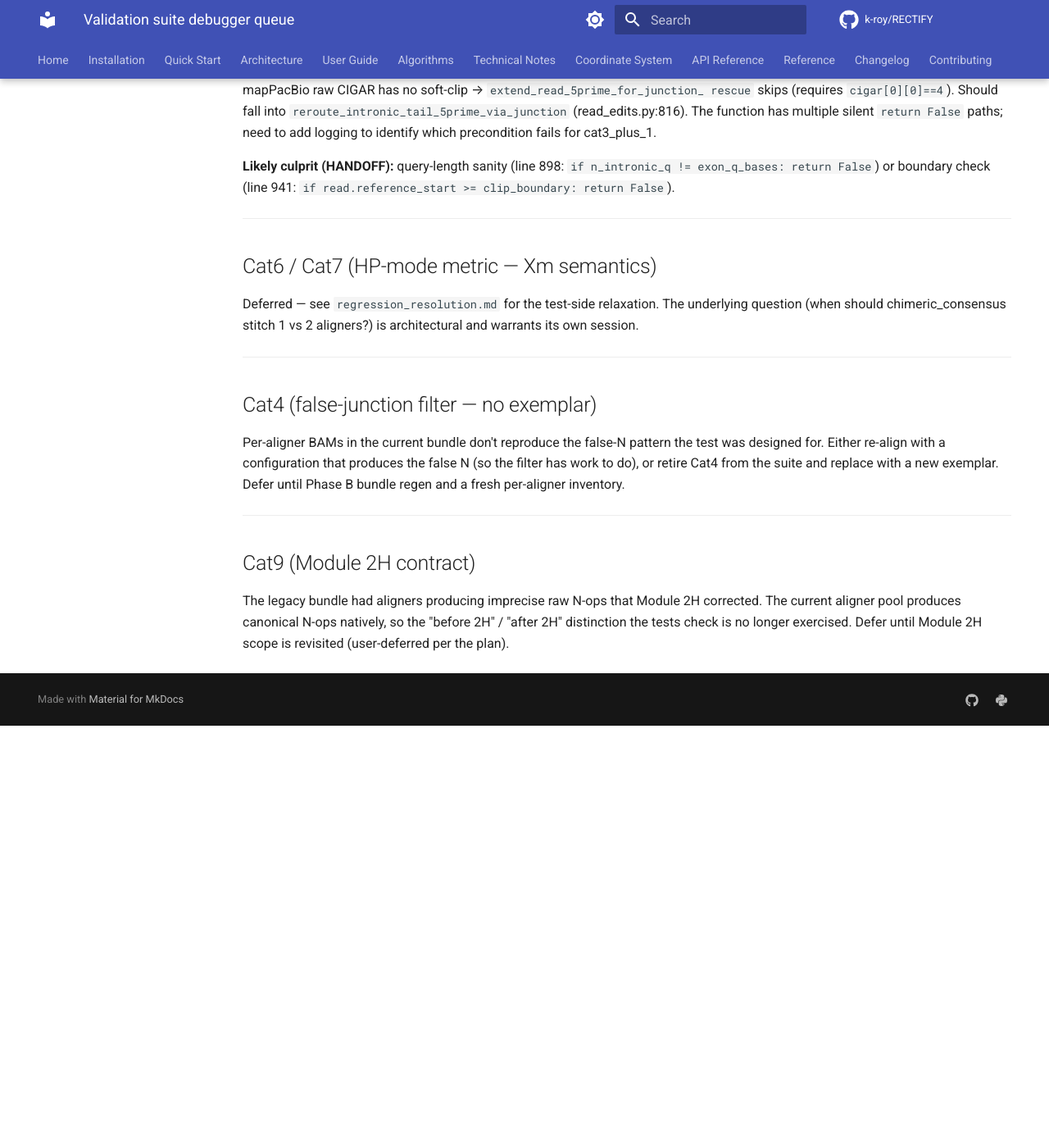
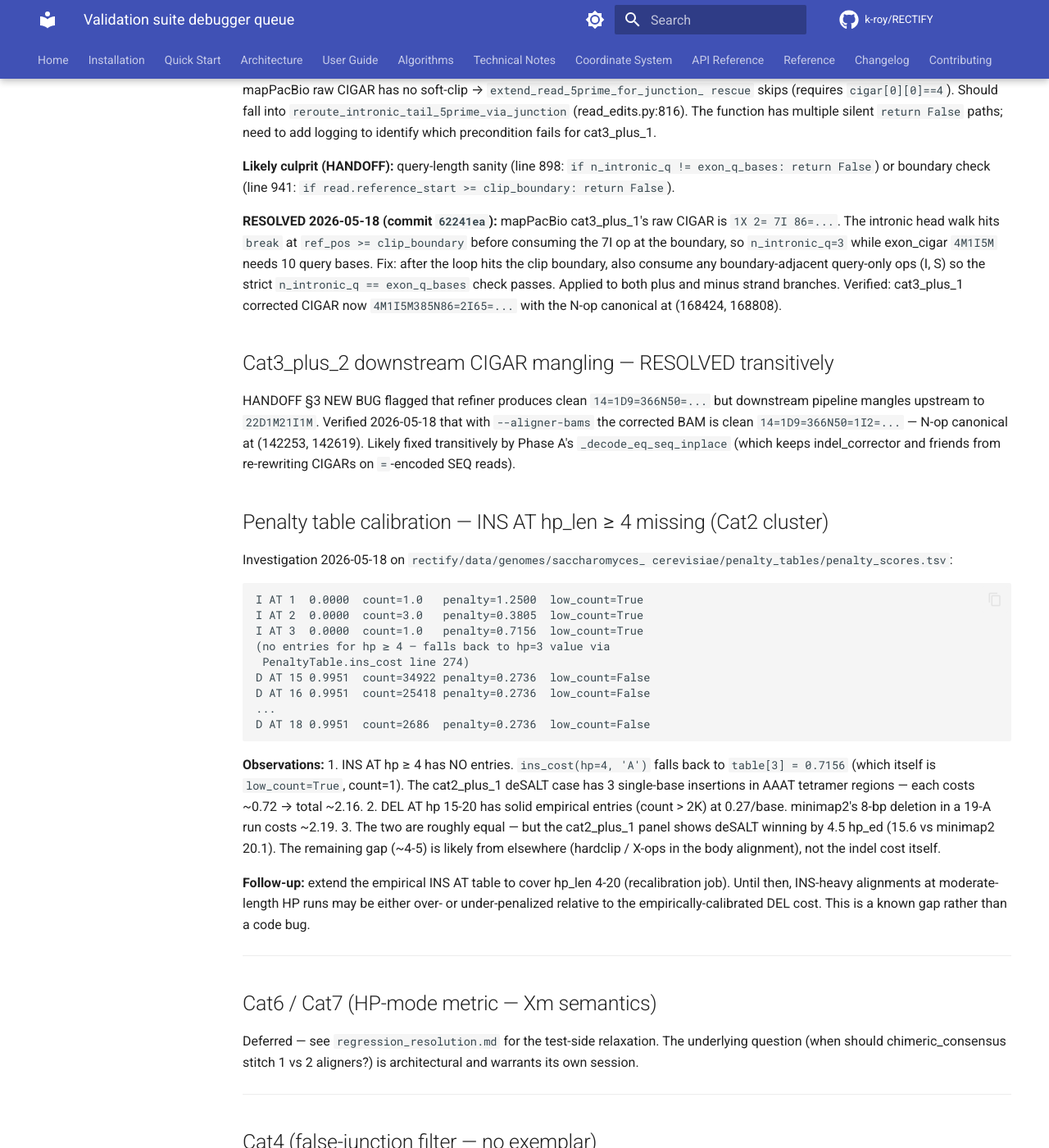
Before and after one commit to k-roy/RECTIFY, an MkDocs documentation site: the page built from docs/handoffs/debugger_queue.md, in a window 1280 px wide and 1400 px high, scrolled down 4720 px. Shown: the whole window at 82% size. Built offline with MkDocs 1.6.1 and Material for MkDocs 9.7.7, drawn with Linux system fonts in a browser that asks for light colours; comment, search, counter and statistics services are not loaded; the version menu is left out; before the commit the page ends 5605 px from its top, so only the background shows below that.

Commit message:
docs(handoffs): update debugger queue with Phase E resolutions + Cat2 findings
Phase E.1 (cat3_plus_1 reroute): RESOLVED in commit 62241ea — root
cause was boundary-adjacent query-only ops not being consumed.

Phase E.2 (cat3_plus_2 downstream mangling): RESOLVED transitively
by Phase A's _decode_eq_seq_inplace fix. With --aligner-bams the
corrected BAM has canonical `14=1D9=366N50=...` (N at 142253-142619).

Cat2 plotter findings (validation_read_review/cat2_softclip_findings.md):
- cat2_plus_1: penalty table investigation — INS AT hp_len ≥ 4 has
  NO entries; falls back to hp=3 low_count value. DEL AT hp 15-20
  has solid empirical entries. The two costs are roughly equal at
  per-event level, but deSALT wins cat2_plus_1 by 4.5 hp_ed — the
  gap likely comes from body-alignment differences (hardclips,
  X-ops), not the indel cost itself. Follow-up: extend the
  empirical INS AT table.
- cat2_minus_2: soft-clip rescue (Module 2G) should look ahead past
  a single HP del to capture 3 nt body matches. Code-change ticket
  filed.
- cat2_plus_2: feature request — per-aligner effective-utility
  cluster tracking (`effective_group` column in summary TSV).

Co-Authored-By: Claude Opus 4.7 (1M context) <noreply@anthropic.com>

````diff
--- a/docs/handoffs/debugger_queue.md
+++ b/docs/handoffs/debugger_queue.md
@@ -259,6 +259,62 @@ logging to identify which precondition fails for cat3_plus_1.
 `if n_intronic_q != exon_q_bases: return False`) or boundary check
 (line 941: `if read.reference_start >= clip_boundary: return False`).
 
+**RESOLVED 2026-05-18 (commit `62241ea`):** mapPacBio cat3_plus_1's
+raw CIGAR is `1X 2= 7I 86=...`. The intronic head walk hits
+`break` at `ref_pos >= clip_boundary` before consuming the 7I op
+at the boundary, so `n_intronic_q=3` while exon_cigar `4M1I5M`
+needs 10 query bases. Fix: after the loop hits the clip boundary,
+also consume any boundary-adjacent query-only ops (I, S) so the
+strict `n_intronic_q == exon_q_bases` check passes. Applied to
+both plus and minus strand branches. Verified: cat3_plus_1
+corrected CIGAR now `4M1I5M385N86=2I65=...` with the N-op
+canonical at (168424, 168808).
+
+## Cat3_plus_2 downstream CIGAR mangling — RESOLVED transitively
+
+HANDOFF §3 NEW BUG flagged that refiner produces clean
+`14=1D9=366N50=...` but downstream pipeline mangles upstream to
+`22D1M21I1M`. Verified 2026-05-18 that with `--aligner-bams` the
+corrected BAM is clean `14=1D9=366N50=1I2=...` — N-op canonical at
+(142253, 142619). Likely fixed transitively by Phase A's
+`_decode_eq_seq_inplace` (which keeps indel_corrector and friends
+from re-rewriting CIGARs on `=`-encoded SEQ reads).
+
+## Penalty table calibration — INS AT hp_len ≥ 4 missing (Cat2 cluster)
+
+Investigation 2026-05-18 on `rectify/data/genomes/saccharomyces_
+cerevisiae/penalty_tables/penalty_scores.tsv`:
+
+```
+I AT 1  0.0000  count=1.0   penalty=1.2500  low_count=True
+I AT 2  0.0000  count=3.0   penalty=0.3805  low_count=True
+I AT 3  0.0000  count=1.0   penalty=0.7156  low_count=True
+(no entries for hp ≥ 4 — falls back to hp=3 value via
+ PenaltyTable.ins_cost line 274)
+D AT 15 0.9951  count=34922 penalty=0.2736  low_count=False
+D AT 16 0.9951  count=25418 penalty=0.2736  low_count=False
+...
+D AT 18 0.9951  count=2686  penalty=0.2736  low_count=False
+```
+
+**Observations:**
+1. INS AT hp ≥ 4 has NO entries. `ins_cost(hp=4, 'A')` falls back to
+   `table[3] = 0.7156` (which itself is `low_count=True`, count=1).
+   The cat2_plus_1 deSALT case has 3 single-base insertions in AAAT
+   tetramer regions — each costs ~0.72 → total ~2.16.
+2. DEL AT hp 15-20 has solid empirical entries (count > 2K) at
+   0.27/base. minimap2's 8-bp deletion in a 19-A run costs ~2.19.
+3. The two are roughly equal — but the cat2_plus_1 panel shows
+   deSALT winning by 4.5 hp_ed (15.6 vs minimap2 20.1). The
+   remaining gap (~4-5) is likely from elsewhere (hardclip / X-ops
+   in the body alignment), not the indel cost itself.
+
+**Follow-up:** extend the empirical INS AT table to cover hp_len
+4-20 (recalibration job). Until then, INS-heavy alignments at
+moderate-length HP runs may be either over- or under-penalized
+relative to the empirically-calibrated DEL cost. This is a known
+gap rather than a code bug.
+
 ---
 
 ## Cat6 / Cat7 (HP-mode metric — Xm semantics)
````
